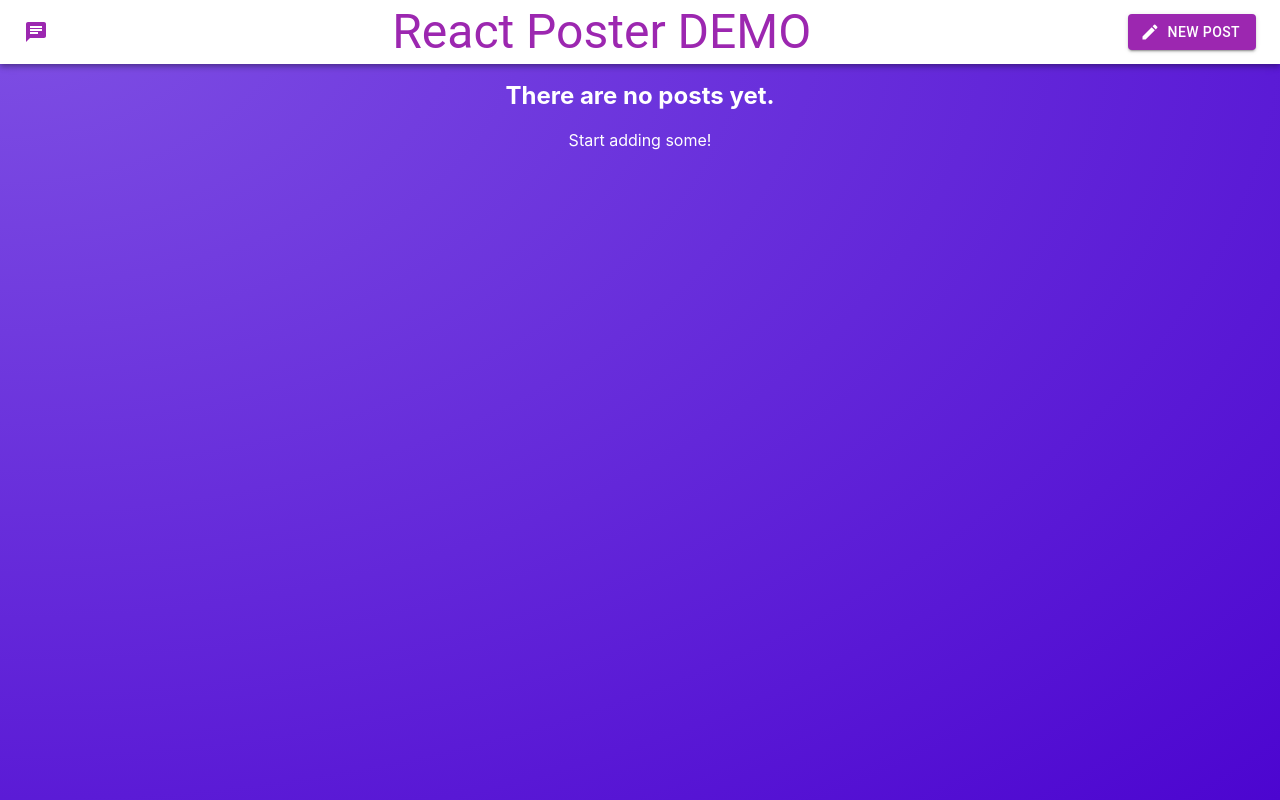
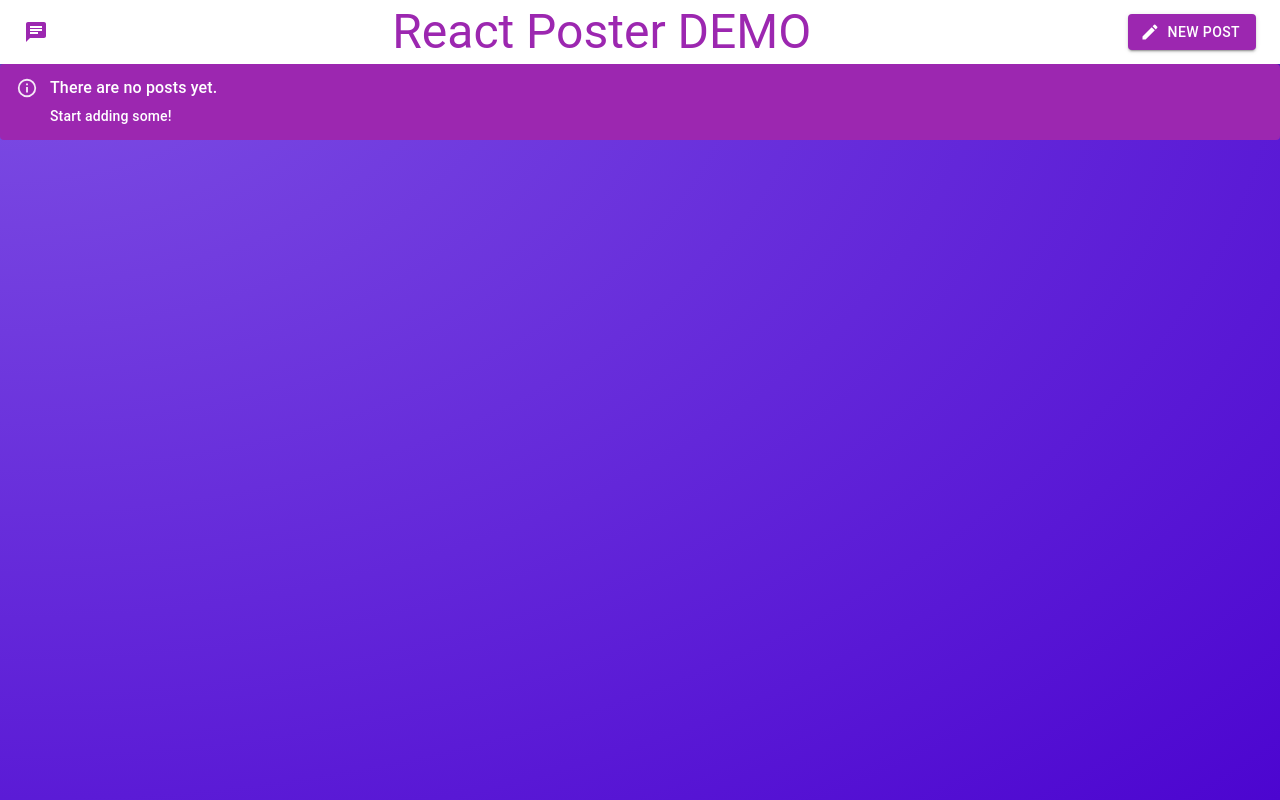
Before and after one commit to RylanTS/React_Demo, a React (Vite) app: page / in a window 1280 px wide. Built offline with nearby package versions, Linux system fonts and the light colour scheme.

Commit message:
Added Alert To PostList

```diff
--- a/src/components/PostList.tsx
+++ b/src/components/PostList.tsx
@@ -3,7 +3,7 @@ import { PostData } from "../interfaces";
 import { postsAtom } from "../atoms/atoms";
 import { useAtomValue } from "jotai";
 import Post from "./Post";
-import { Box, Grid } from '@mui/material';
+import { Box, Grid, Alert, AlertTitle } from '@mui/material';
 
 export default function PostList() {
 
@@ -16,9 +16,16 @@ export default function PostList() {
             </Grid>
         </Box> :
         <>
-            <div style={{textAlign: 'center', color: 'white'}}>
-                <h2>There are no posts yet.</h2>
-                <p>Start adding some!</p>
-            </div>
+            <Alert color="secondary" variant="filled" severity="info">
+            <AlertTitle>There are no posts yet.</AlertTitle>
+                Start adding some!
+            </Alert>
         </>;
 }
+
+
+
+//             <div style={{textAlign: 'center', color: 'white'}}>
+//                 <h2>There are no posts yet.</h2>
+//                 <p>Start adding some!</p>
+//             </div>
```
